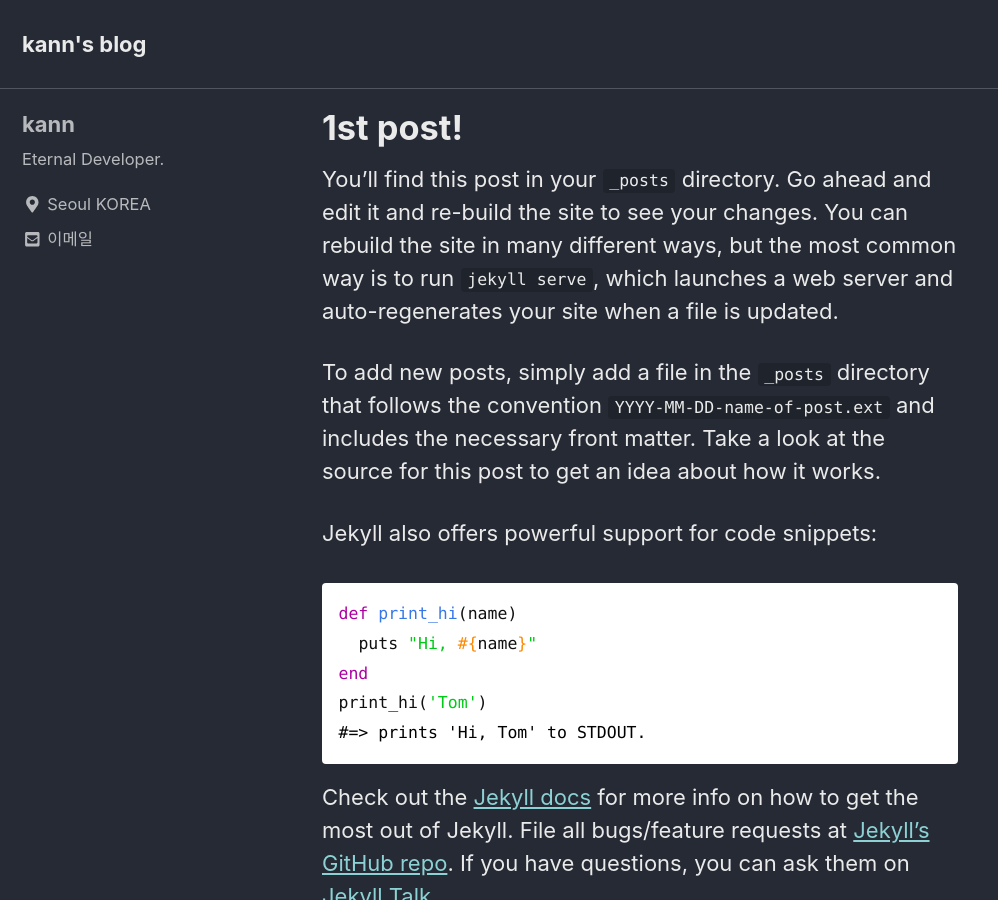
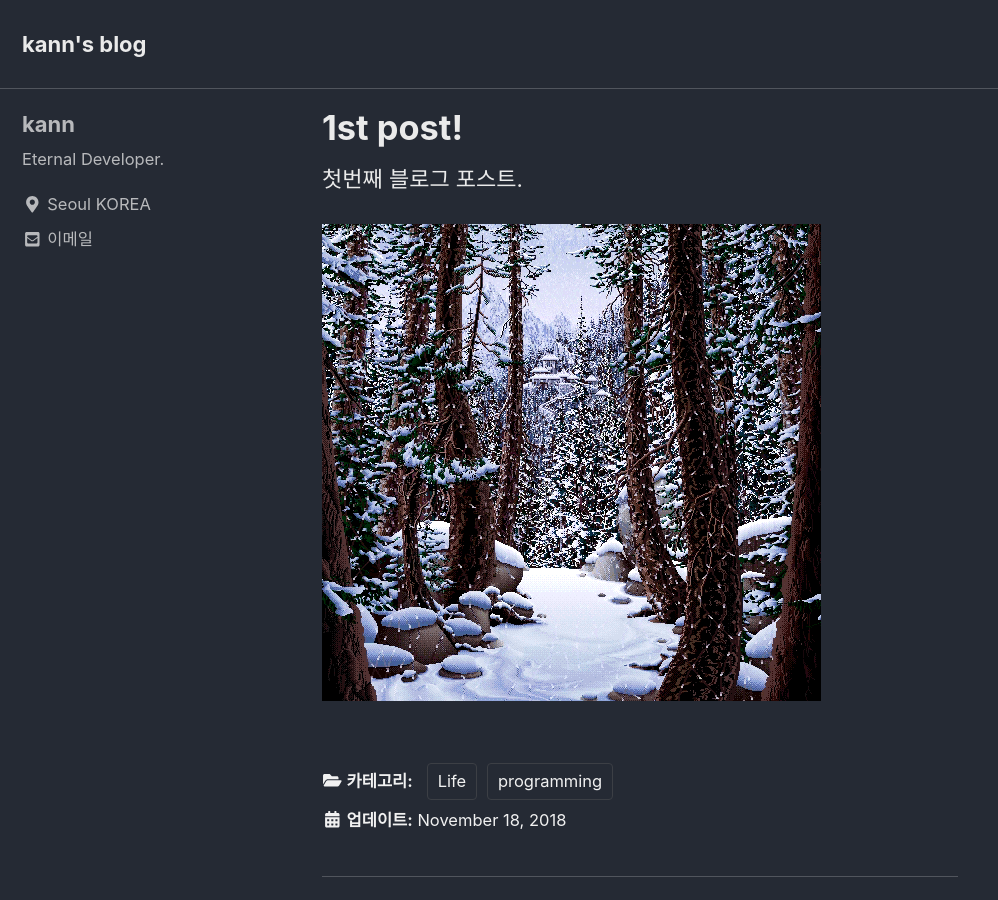
Before and after one commit to nnkann/kann, a Jekyll site: the page built from _posts/2018-11-18-1st-post.markdown, in a window 1280 px wide and 900 px high. Shown: the whole window, without its empty margins (0-998 px from the left). Built offline with Jekyll 4.4.1, drawn with Linux system fonts in a browser that asks for light colours; cached includes are drawn as plain includes; nearby versions of some CDN libraries.

Commit message:
1st post modify

```diff
--- a/_posts/2018-11-18-1st-post.markdown
+++ b/_posts/2018-11-18-1st-post.markdown
@@ -2,24 +2,8 @@
 layout: single
 title:  "1st post!"
 date:   2018-11-18 14:51:36 +0900
-categories: jekyll update
+categories: Life programming
 ---
-You’ll find this post in your `_posts` directory. Go ahead and edit it and re-build the site to see your changes. You can rebuild the site in many different ways, but the most common way is to run `jekyll serve`, which launches a web server and auto-regenerates your site when a file is updated.
+첫번째 블로그 포스트.
 
-To add new posts, simply add a file in the `_posts` directory that follows the convention `YYYY-MM-DD-name-of-post.ext` and includes the necessary front matter. Take a look at the source for this post to get an idea about how it works.
-
-Jekyll also offers powerful support for code snippets:
-
-{% highlight ruby %}
-def print_hi(name)
-  puts "Hi, #{name}"
-end
-print_hi('Tom')
-#=> prints 'Hi, Tom' to STDOUT.
-{% endhighlight %}
-
-Check out the [Jekyll docs][jekyll-docs] for more info on how to get the most out of Jekyll. File all bugs/feature requests at [Jekyll’s GitHub repo][jekyll-gh]. If you have questions, you can ask them on [Jekyll Talk][jekyll-talk].
-
-[jekyll-docs]: https://jekyllrb.com/docs/home
-[jekyll-gh]:   https://github.com/jekyll/jekyll
-[jekyll-talk]: https://talk.jekyllrb.com/
+![Snowing view](/assets/images/snowing.gif)
```
Also changed, not shown: assets/images/coding.jpg (added), assets/images/snowing.gif (added).
